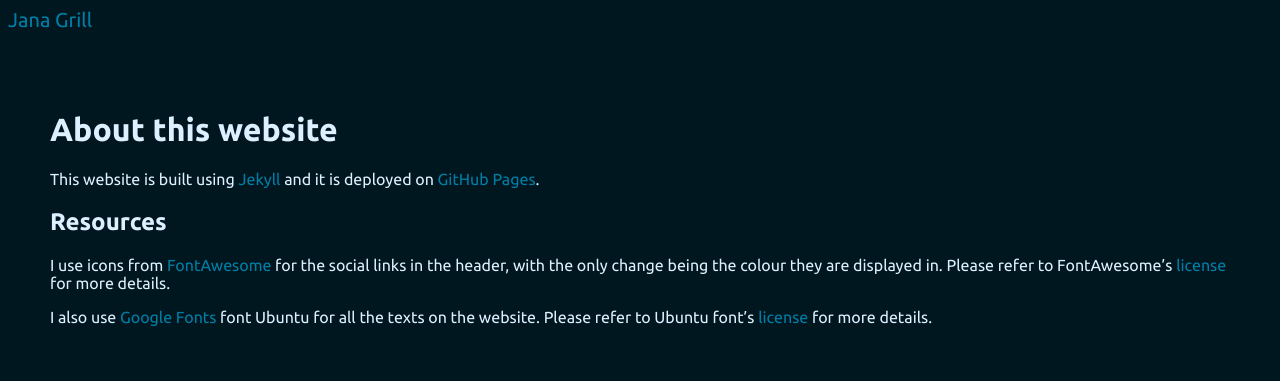
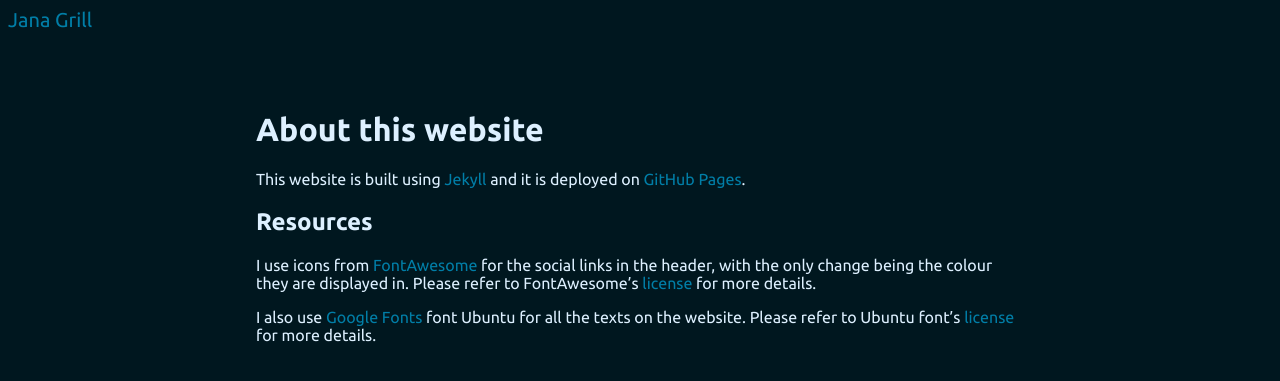
Before and after one commit to janagrill/janagrill.github.io, a Jekyll site: the page built from about.markdown, in a window 1280 px wide. Shown: the top 381 px of the page. Built offline with Jekyll 4.4.1, drawn with Linux system fonts in a browser that asks for light colours.

Commit message:
Make page content narrow

```diff
--- a/_layouts/page.html
+++ b/_layouts/page.html
@@ -5,9 +5,9 @@
 
 <body>
     {% include navigation.html %}
-    <div class="page-content">
+    <main class="page-content">
         {{ content }}
-    </div>
+    </main>
 </body>
 
 </html>
--- a/_sass/page.scss
+++ b/_sass/page.scss
@@ -1,3 +1,5 @@
 .page-content {
+    max-width: 768px;
+    margin: 0 auto;
     padding: $spacing-large;
 }
```
